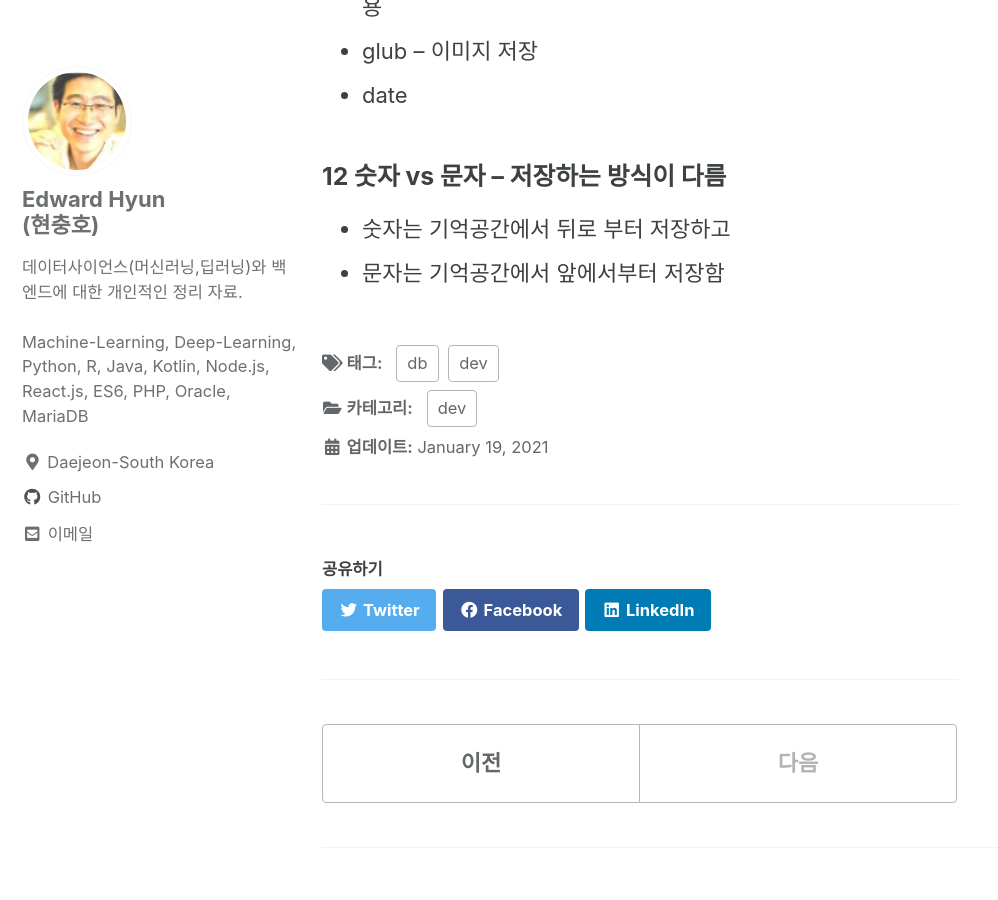
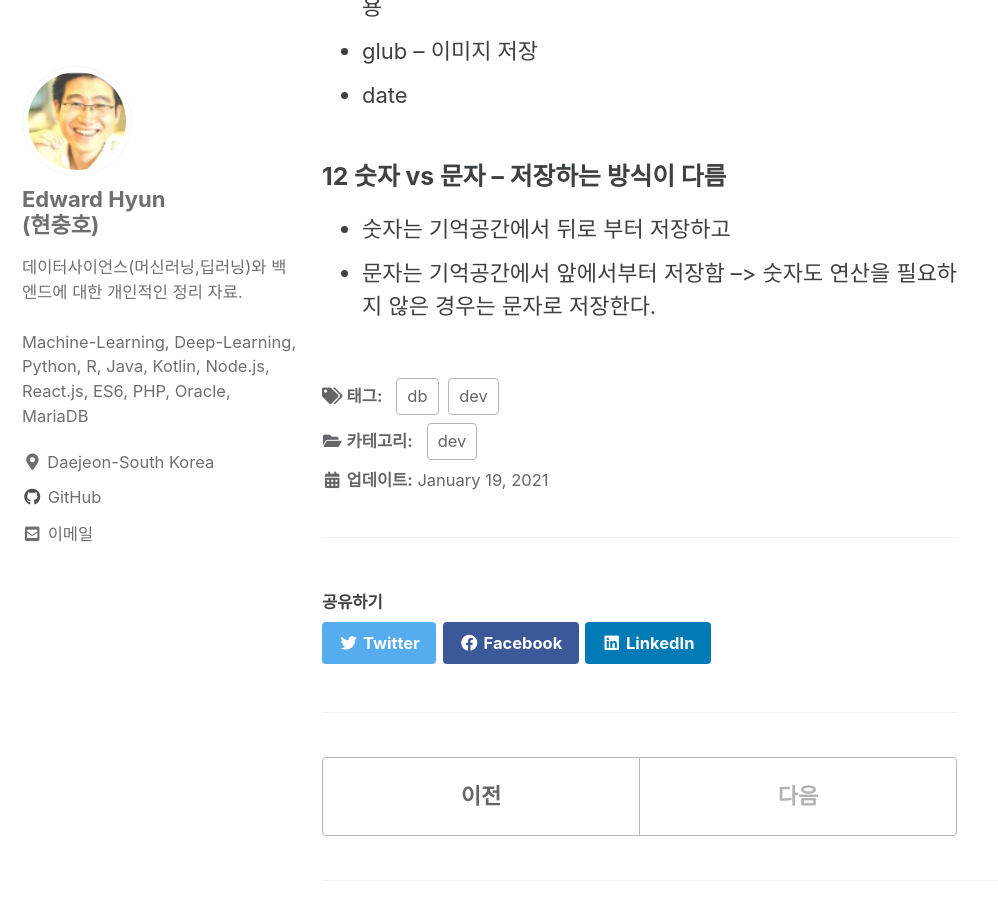
Before and after one commit to iamhch24/iamhch24.github.io, a Jekyll site: the page built from _posts/2021-01-19-[DB] MySql.md, in a window 1280 px wide and 900 px high, scrolled down 2360 px. Shown: the whole window, without its empty margins (0-998 px from the left). Built offline with Jekyll 4.4.1, drawn with Linux system fonts in a browser that asks for light colours; cached includes are drawn as plain includes.

Commit message:
_posts/2021-01-19-[DB] MySql.md updated from https://stackedit.io/

```diff
--- a/_posts/2021-01-19-[DB] MySql.md
+++ b/_posts/2021-01-19-[DB] MySql.md
@@ -63,11 +63,13 @@ use aiappdb; // aiappdb 선택
 ### 12 숫자 vs 문자 -- 저장하는 방식이 다름
 * 숫자는 기억공간에서 뒤로 부터 저장하고
 * 문자는 기억공간에서 앞에서부터 저장함
+--> 숫자도 연산을 필요하지 않은 경우는 문자로 저장한다.
+
 
 
 
 <!--stackedit_data:
-eyJoaXN0b3J5IjpbLTQ0MjUyNDk0OCwtNjE3Nzk1NzY1LC00MD
-E4MzU5ODAsNDA4MjA0NTk4LDIwMDY0MTI5Myw4MzkyNDk1OSwx
-MTc2MTc0ODg0XX0=
+eyJoaXN0b3J5IjpbLTMyNjU4NjgyNSwtNDQyNTI0OTQ4LC02MT
+c3OTU3NjUsLTQwMTgzNTk4MCw0MDgyMDQ1OTgsMjAwNjQxMjkz
+LDgzOTI0OTU5LDExNzYxNzQ4ODRdfQ==
 -->
```
